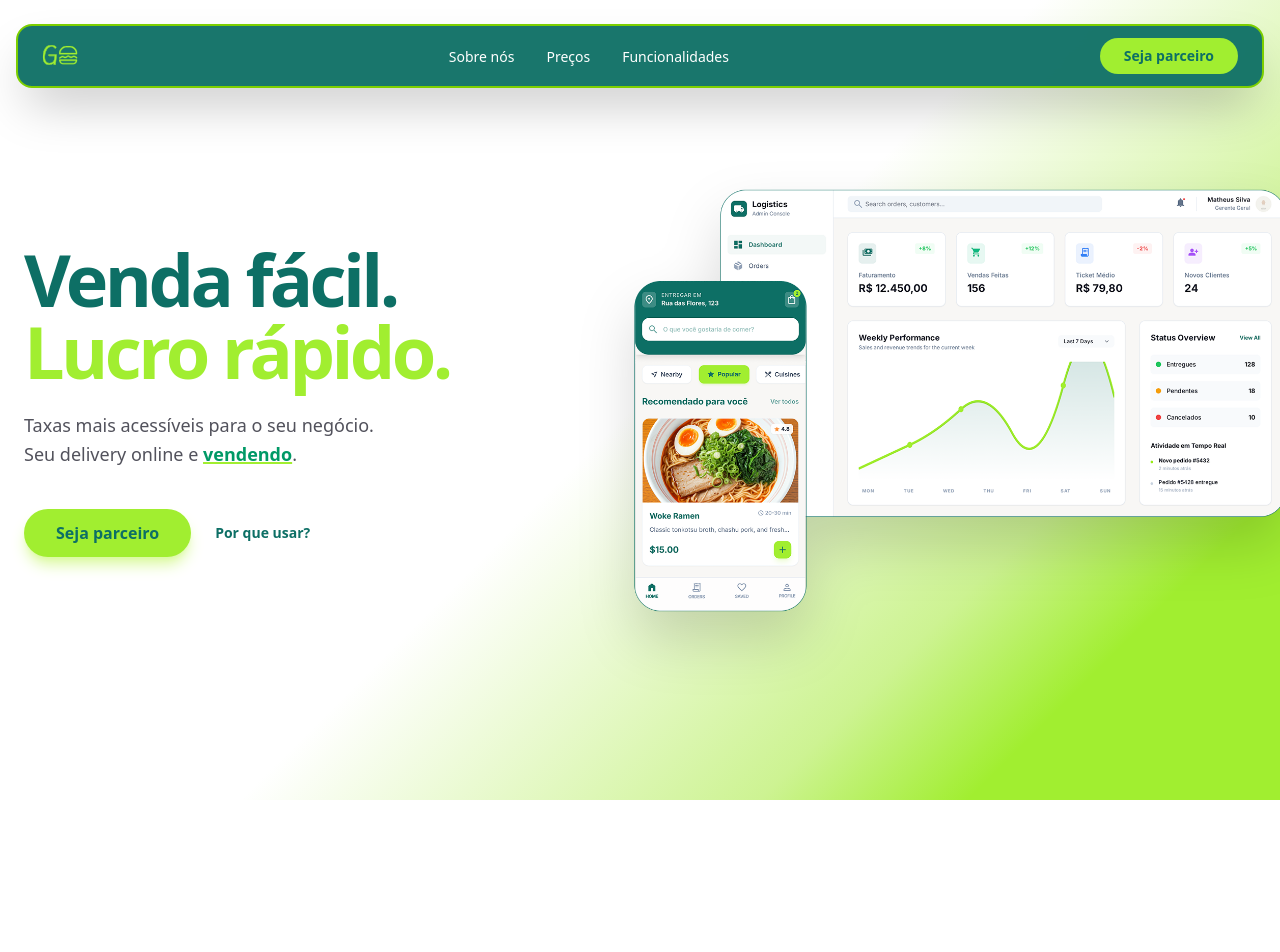
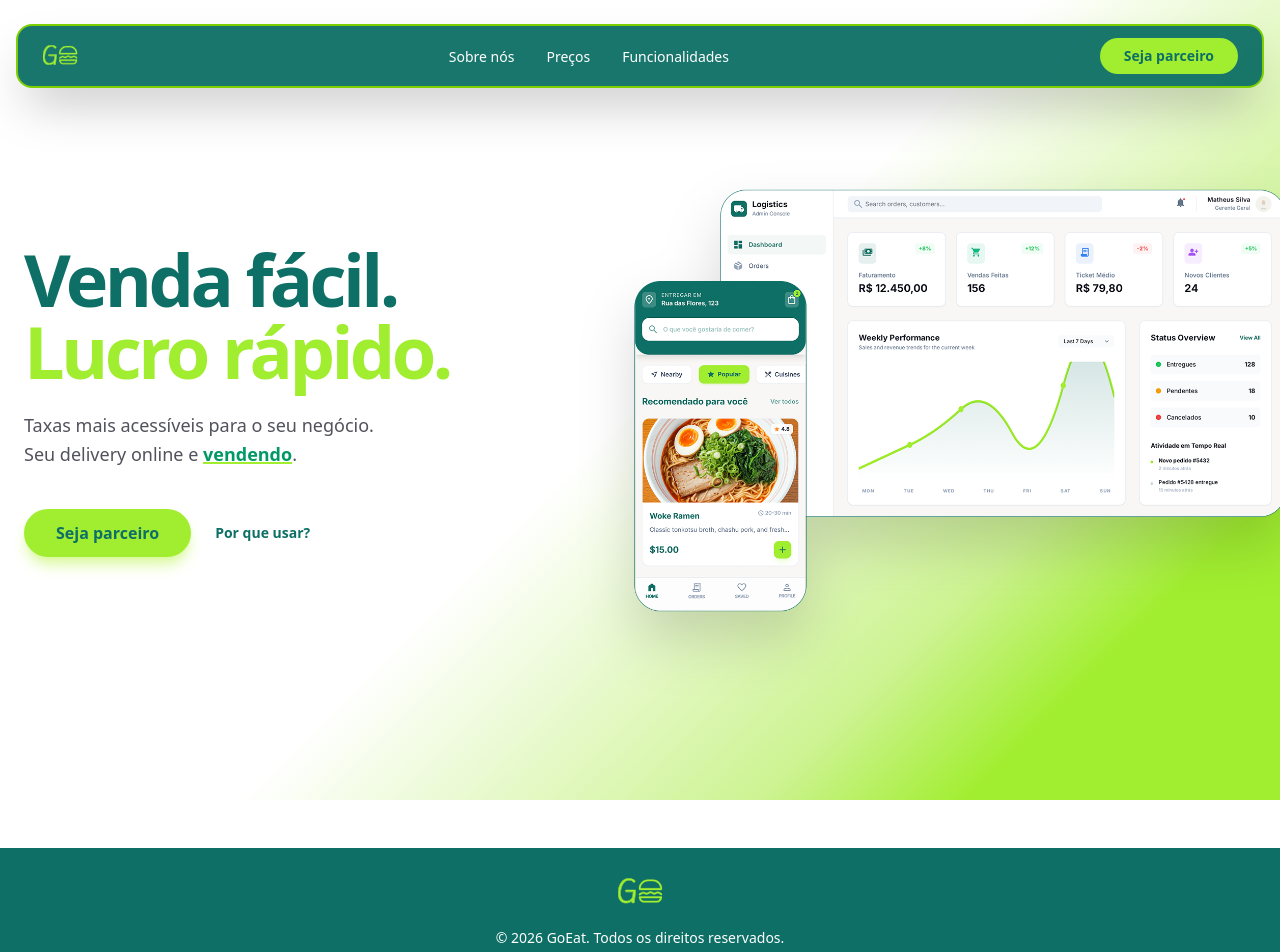
Before and after one commit to ederoliv/goeat-sejaparceiro, a React (Vite) app: page / in a window 1280 px wide. Shown: the top 952 px of the page. Before the commit the page ends 800 px from the top, so only its background shows below. Built offline with nearby package versions, Linux system fonts and the light colour scheme.

Commit message:
feat: added Footer.tsx

```diff
--- a/src/App.tsx
+++ b/src/App.tsx
@@ -1,10 +1,12 @@
 import Navbar from "./components/Navbar"
+import Footer from "./components/Footer"
 import { Button } from "./components/ui/button"
 import heroImage from "../public/dashboard_mobile_baanner.png"
 
 function App() {
   return (
 
+  <>
     <main
       className="relative min-h-screen w-full overflow-x-hidden"
       style={{
@@ -48,6 +50,8 @@ function App() {
         </div>
       </div>
     </main>
+    <Footer />
+  </>
   )
 }
 
--- /dev/null
+++ b/src/components/Footer.tsx
@@ -0,0 +1,16 @@
+import LogoGoeat from '@/assets/icon.svg';
+
+export default function Footer() {
+  return (
+    <footer className="bg-goeat-dark text-white py-6 mt-12">
+      <div className="container mx-auto text-center">
+        <img
+          src={LogoGoeat}
+          alt="GoEat Logo"
+          className="mx-auto mb-4 h-10 w-auto object-contain"
+        />
+        <p className="text-sm">&copy; {new Date().getFullYear()} GoEat. Todos os direitos reservados.</p>
+      </div>
+    </footer>
+  );
+}
```
